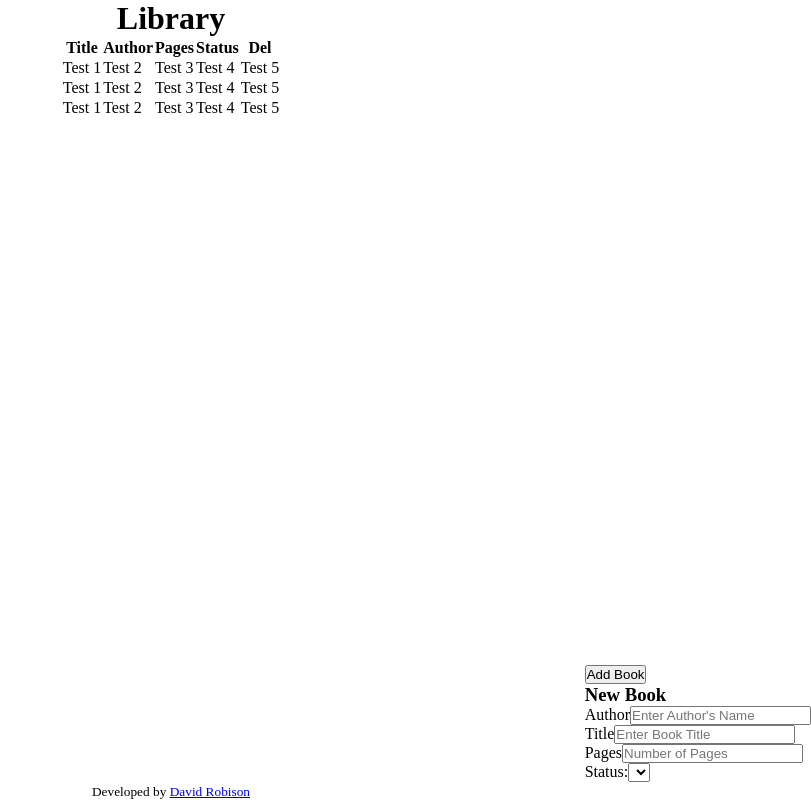
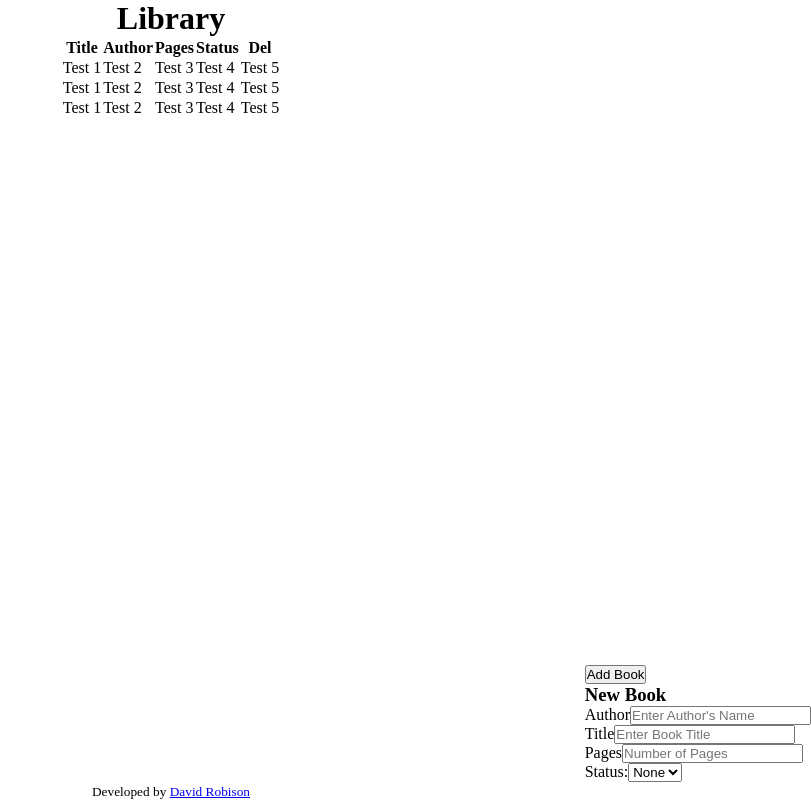
Before and after one commit to robisonwebdev/library-react, a React (Create React App) app: page / in a window 1280 px wide. Shown: the whole page, without its empty margins (469-1280 px from the left). Built offline with nearby package versions, Linux system fonts and the light colour scheme.

Commit message:
Add a default selected option value of none

```diff
--- a/src/components/BookFormSelect.js
+++ b/src/components/BookFormSelect.js
@@ -3,7 +3,7 @@ const BookFormSelect = (props) => {
         <div className='bookFormSelect'>
             <label htmlFor={props.name}>{props.label}</label>
             <select name={props.name} id={props.name}>
-
+                <option value='' selected disabled hidden>None</option>
             </select>
         </div>
     );
```
